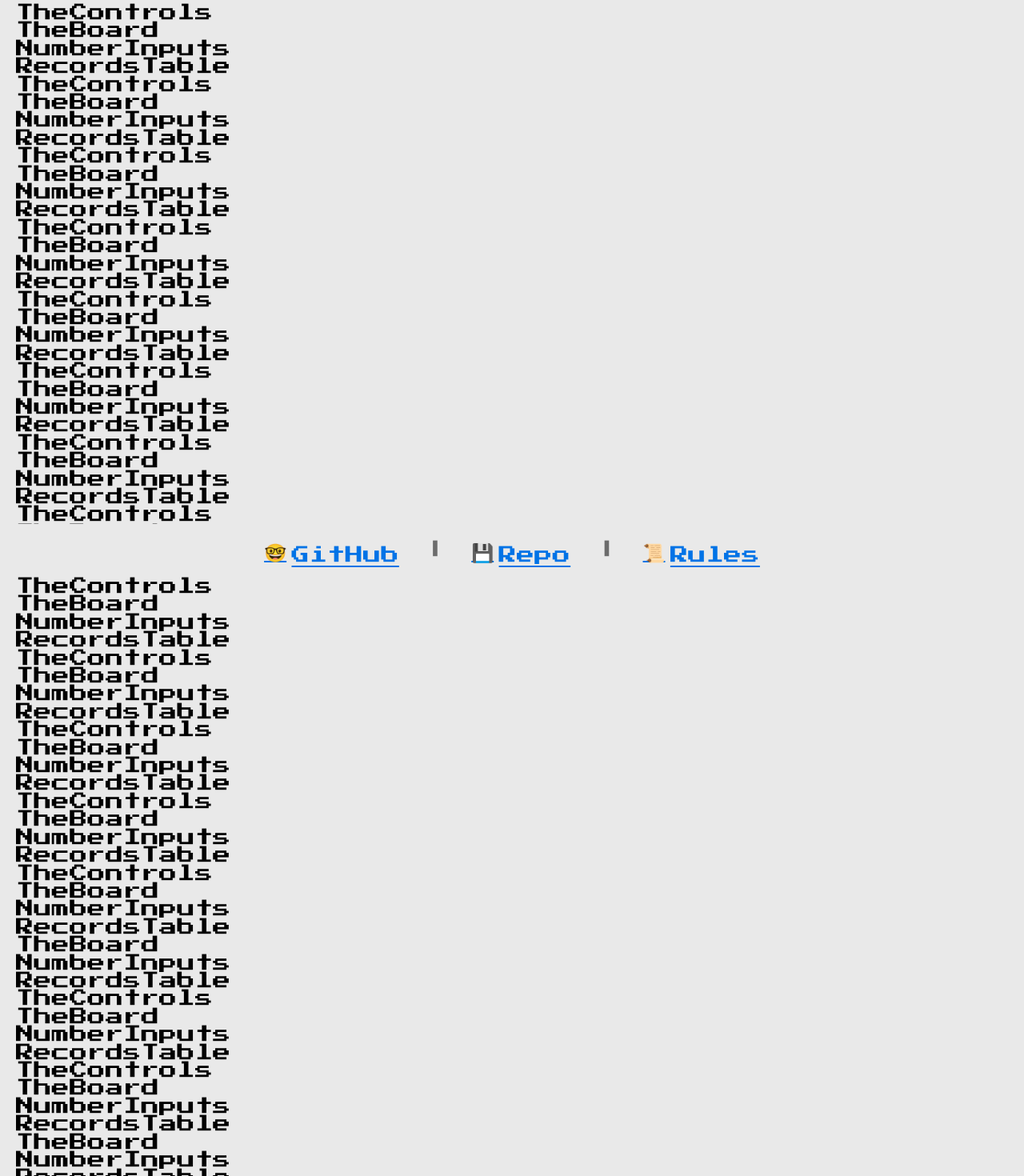
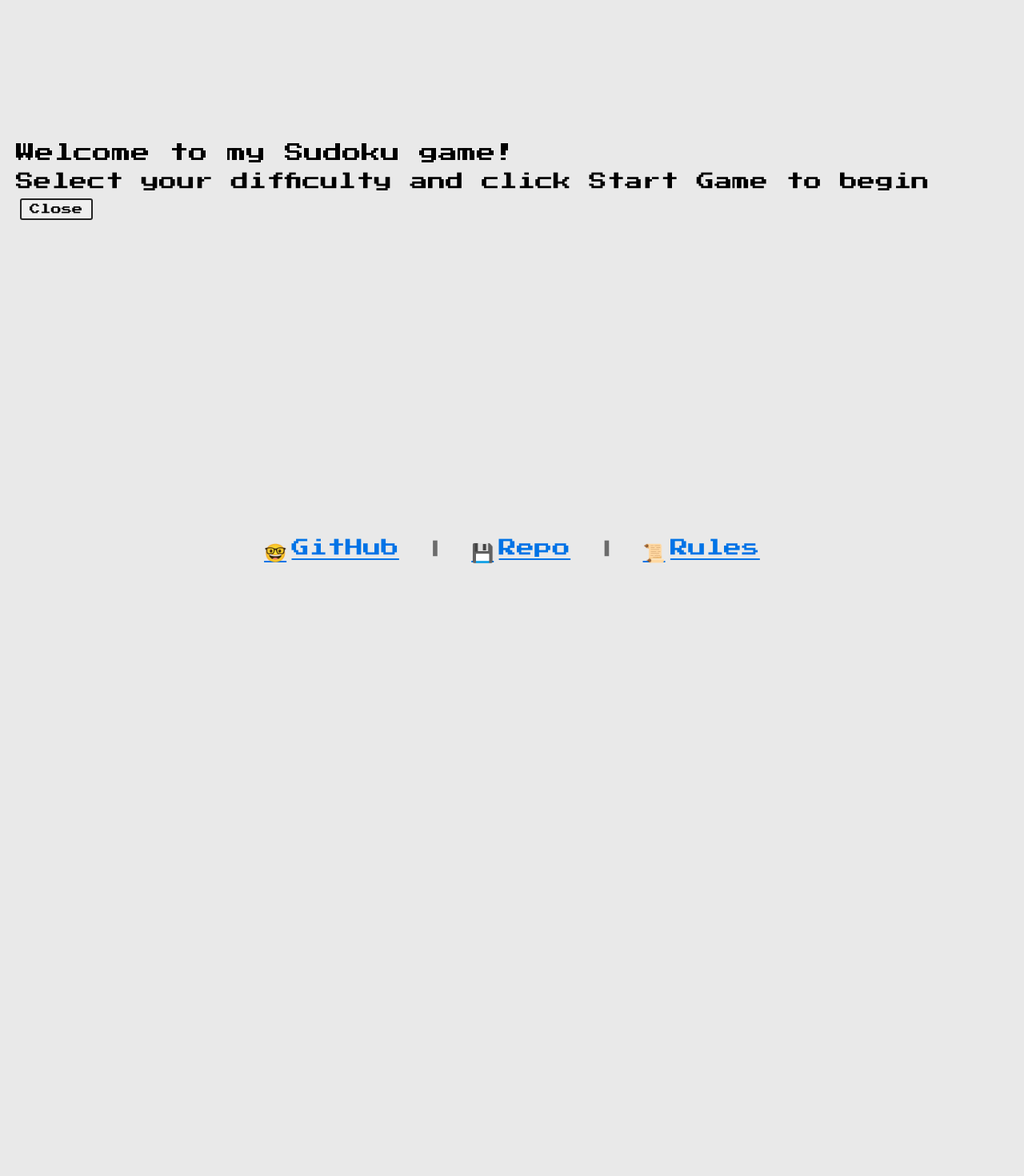
Before and after one commit to mikizuk/vue3-sudoku, a Vue app: page / in a window 1280 px wide. Shown: the part 80-1550 px from the top of the page at 80% size. After the commit the page ends 800 px from the top, so only its background shows below. Built offline with nearby package versions, Linux system fonts and the light colour scheme.

Commit message:
Preparing intro component with styles and animations - wip

```diff
--- a/src/App.vue
+++ b/src/App.vue
@@ -29,34 +29,10 @@ import TheFooter from "@/components/TheFooter.vue";
   display: flex;
   justify-content: space-between;
 
-  padding-block: 4px;
-  padding-inline: 2px;
-
-  @media (min-width: 769px) {
-    padding-block: 12px;
-    padding-inline: 12px;
-  }
-
-  @media (min-width: 1280px) {
-    padding-block: 20px;
-    padding-inline: 20px;
-  }
 }
 
 .main {
-  padding-inline: 2px;
-  padding-block: 4px;
-
-  @media (min-width: 769px) {
-    padding-block: 12px;
-    padding-inline: 12px;
-  }
-
-  @media (min-width: 1280px) {
-    padding-block: 20px;
-    padding-inline: 20px;
-  }
-
+  flex: 1;
 }
 
 .footer {
@@ -67,19 +43,5 @@ import TheFooter from "@/components/TheFooter.vue";
   display: flex;
   justify-content: center;
 
-  padding-block: 4px;
-  padding-inline: 2px;
-
-  @media (min-width: 769px) {
-    padding-block: 12px;
-    padding-inline: 12px;
-    gap: 1rem;
-  }
-
-  @media (min-width: 1280px) {
-    padding-block: 20px;
-    padding-inline: 20px;
-    gap: 2rem;
-  }
 }
 </style>
--- /dev/null
+++ b/src/assets/animations.scss
@@ -0,0 +1,11 @@
+.slide-enter-from,
+.slide-leave-to {
+  opacity: 0;
+  transform: translateY(100%);
+}
+
+.slide-enter-active,
+.slide-leave-active {
+  transition: 0.6s ease-out;
+  /* transition: 0.3s ease-out; */
+}
--- /dev/null
+++ b/src/assets/colors.scss
@@ -0,0 +1,14 @@
+:root {
+  color-scheme: dark light;
+
+  --background-primary: #e9e9e9; /* #f9f9f9 */
+  --background-secondary: #f9f9f9;
+  --border: #e0e0e0;
+  --card: #ffffff;
+  --copy-primary: #242424;
+  --copy-secondary: #6c6c6c;
+  --cta: #0073e6;
+  --cta-active: #005bb5;
+  --cta-text: #ffffff;
+  background: var(--background-primary);
+}
--- a/src/assets/main.css
+++ b/src/assets/main.css
@@ -1,24 +1,12 @@
 @import './_reset.css';
+@import './animations.scss';
+@import './colors.scss';
+@import './rwd.scss';
 
 *,
 *::before,
 *::after {
   box-sizing: border-box;
-}
-
-:root {
-  color-scheme: dark light;
-
-  --background-primary: #e9e9e9; /* #f9f9f9 */
-  --background-secondary: #f9f9f9;
-  --border: #e0e0e0;
-  --card: #ffffff;
-  --copy-primary: #242424;
-  --copy-secondary: #6c6c6c;
-  --cta: #0073e6;
-  --cta-active: #005bb5;
-  --cta-text: #ffffff;
-  background: var(--background-primary);
 }
 
 body {
@@ -43,14 +31,4 @@ body {
   min-height: 100vh;
   max-width: 1280px;
   margin: 0 auto;
-  font-size: 0.7rem;
-
-  /* @media (min-width: 481px) {} */
-  @media (min-width: 769px) {
-    font-size: 1.1rem;
-  }
-
-  @media (min-width: 1280px) {
-    font-size: 1.4rem;
-  }
 }
--- /dev/null
+++ b/src/assets/rwd.scss
@@ -0,0 +1,86 @@
+// **** SECTIONS ***** */
+
+.header {
+  padding-block: 4px;
+  padding-inline: 2px;
+
+  @media (min-width: 769px) {
+    padding-block: 12px;
+    padding-inline: 12px;
+  }
+
+  @media (min-width: 1280px) {
+    padding-block: 20px;
+    padding-inline: 20px;
+  }
+}
+
+.main {
+  padding-block: 20%;
+  padding-inline: 8px;
+
+  @media (min-width: 769px) {
+    padding-block: 22%;
+    padding-inline: 12px;
+  }
+
+  @media (min-width: 1280px) {
+    padding-block: 15%;
+    padding-inline: 20px;
+  }
+}
+
+.footer {
+  padding-block: 4px;
+  padding-inline: 2px;
+  gap: 0.5rem;
+
+  @media (min-width: 769px) {
+    padding-block: 12px;
+    padding-inline: 12px;
+    gap: 1rem;
+  }
+
+  @media (min-width: 1280px) {
+    padding-block: 20px;
+    padding-inline: 20px;
+    gap: 2rem;
+  }
+}
+
+// **** FONTS ***** */
+
+#app {
+  // @media (min-width: 481px) {
+  // }
+  font-size: 0.7rem;
+
+  h1 {
+    font-size: 1.5rem;
+    line-height: 1.8rem;
+    padding-bottom: 0.8rem;
+  }
+  h2 {
+    font-size: 1.4rem;
+    line-height: 1.4rem;
+    padding-bottom: 0.6rem;
+  }
+
+  h3 {
+    font-size: 1rem;
+  }
+
+  p {
+    /* padding-block: 0.5rem; */
+    line-height: 1rem;
+    padding-bottom: 0.5rem;
+  }
+
+  @media (min-width: 769px) {
+    font-size: 1.1rem;
+    // background-color: darkcyan;
+  }
+  @media (min-width: 1280px) {
+    font-size: 1.4rem;
+  }
+}
--- /dev/null
+++ b/src/components/GameControls.vue
@@ -0,0 +1,16 @@
+<script setup lang="ts">
+import RetroButton from '@/slots/RetroButton.vue';
+
+const emit = defineEmits<{
+  (e: 'close'): void
+}>()
+
+const close = () => emit('close')
+
+</script>
+
+<template>
+  <div>Difficulty</div>
+  <RetroButton @click="close()">Start/reset game</RetroButton>
+
+</template>
--- a/src/components/TheFooter.vue
+++ b/src/components/TheFooter.vue
@@ -22,7 +22,6 @@ import EmojiText from '@/slots/EmojiText.vue';
     <EmojiText>
       <template #emoji>📜</template>
       <template #text>Rules</template>
-      <!-- <template #text>Game rules</template> -->
     </EmojiText>
   </a>
 </template>
--- a/src/components/TheHeader.vue
+++ b/src/components/TheHeader.vue
@@ -11,7 +11,7 @@ import EmojiText from '@/slots/EmojiText.vue';
   </EmojiText>
   <nav class="nav">
     <ul class="nav-list">
-      <li>
+      <li class="nav-list__item">
         <EmojiText>
           <template #emoji>🙋</template>
           <!-- <template #text>Scoring explained</template> -->
@@ -28,10 +28,5 @@ import EmojiText from '@/slots/EmojiText.vue';
     display: flex;
     gap: 0.7rem;
   }
-
-  /* nav-list__item */
-  // .nav-list__link {  }
-
-  // .nav-list__link:hover {  }
 }
 </style>
--- /dev/null
+++ b/src/components/TheIntro.vue
@@ -0,0 +1,24 @@
+<script setup lang="ts">
+import RetroButton from '@/slots/RetroButton.vue';
+
+// import GameControls from "@/components/GameControls.vue";
+
+const emit = defineEmits<{
+  (e: 'close'): void
+}>()
+
+const close = () => emit('close')
+</script>
+
+<template>
+  <h1>
+    Welcome to my Sudoku game!
+  </h1>
+  <p>Select your difficulty and click Start Game to begin</p>
+  <!-- <GameControls /> -->
+  <!-- <button @click="close()">Close</button> -->
+  <RetroButton @click="close()">Close</RetroButton>
+
+
+
+</template>
--- a/src/components/TheSudoku.vue
+++ b/src/components/TheSudoku.vue
@@ -1,232 +1,40 @@
+<script setup lang="ts">
+import { onMounted, ref } from 'vue';
+import TheIntro from '@/components/TheIntro.vue';
+
+const showIntro = ref<null | boolean>(null);
+
+onMounted(() => showIntro.value = true)
+const foo = () => {
+  console.info('showIntro!',);
+  showIntro.value = false
+}
+</script>
+
 <template>
-  <section>
-    <p>TheControls</p>
+  <Transition name="slide" mode="out-in">
+    <section v-if="showIntro">
+      <TheIntro @close="foo" />
     </section>
-  <section>
-    <p>TheBoard</p>
+    <section v-else-if="showIntro === false">
+      Game
     </section>
-  <section>
-    <p>NumberInputs</p>
-  </section>
-  <section>
-    <p>RecordsTable</p>
-  </section>
-  <section>
-    <p>TheControls</p>
-  </section>
-  <section>
-    <p>TheBoard</p>
-  </section>
-  <section>
-    <p>NumberInputs</p>
-  </section>
-  <section>
-    <p>RecordsTable</p>
-  </section>
-  <section>
-    <p>TheControls</p>
-  </section>
-  <section>
-    <p>TheBoard</p>
-  </section>
-  <section>
-    <p>NumberInputs</p>
-  </section>
-  <section>
-    <p>RecordsTable</p>
-  </section>
-  <section>
-    <p>TheControls</p>
-  </section>
-  <section>
-    <p>TheBoard</p>
-  </section>
-  <section>
-    <p>NumberInputs</p>
-  </section>
-  <section>
-    <p>RecordsTable</p>
-  </section>
-  <section>
-    <p>TheControls</p>
-  </section>
-  <section>
-    <p>TheBoard</p>
-  </section>
-  <section>
-    <p>NumberInputs</p>
-  </section>
-  <section>
-    <p>RecordsTable</p>
-  </section>
-  <section>
-    <p>TheControls</p>
-  </section>
-  <section>
-    <p>TheBoard</p>
-  </section>
-  <section>
-    <p>NumberInputs</p>
-  </section>
-  <section>
-    <p>RecordsTable</p>
-  </section>
-  <section>
-    <p>TheControls</p>
-  </section>
-  <section>
-    <p>TheBoard</p>
-  </section>
-  <section>
-    <p>NumberInputs</p>
-  </section>
-  <section>
-    <p>RecordsTable</p>
-  </section>
+  </Transition>
 
-  <section>
-    <p>TheControls</p>
-  </section>
-  <section>
-    <p>TheBoard</p>
-  </section>
-  <section>
-    <p>NumberInputs</p>
-  </section>
-  <section>
-    <p>RecordsTable</p>
-  </section>
-  <section>
-    <p>TheControls</p>
-  </section>
-  <section>
-    <p>TheBoard</p>
-  </section>
-  <section>
-    <p>NumberInputs</p>
-  </section>
-  <section>
-    <p>RecordsTable</p>
-  </section>
-  <section>
-    <p>TheControls</p>
-  </section>
-  <section>
-    <p>TheBoard</p>
-  </section>
-  <section>
-    <p>NumberInputs</p>
-  </section>
-  <section>
-    <p>RecordsTable</p>
-  </section>
-  <section>
+  <!-- <section>
       <p>TheControls</p>
     </section>
 
     <section>
       <p>TheBoard</p>
     </section>
+
     <section>
-    <p>NumberInputs</p>
-  </section>
-  <section>
-    <p>RecordsTable</p>
-  </section>
-  <section>
-    <p>TheControls</p>
-  </section>
-  <section>
-    <p>TheBoard</p>
-  </section>
-  <section>
-    <p>NumberInputs</p>
-  </section>
-  <section>
-    <p>RecordsTable</p>
-  </section>
-  <section>
-    <p>TheControls</p>
-  </section>
-  <section>
-    <p>TheBoard</p>
-  </section>
-  <section>
-    <p>NumberInputs</p>
-  </section>
-  <section>
-    <p>RecordsTable</p>
+      <p>TheDigits</p>
     </section>
 
     <section>
-    <p>TheBoard</p>
-  </section>
-  <section>
-    <p>NumberInputs</p>
-  </section>
-  <section>
       <p>RecordsTable</p>
-  </section>
-  <section>
-    <p>TheControls</p>
-  </section>
-  <section>
-    <p>TheBoard</p>
-  </section>
-  <section>
-    <p>NumberInputs</p>
-  </section>
-  <section>
-    <p>RecordsTable</p>
-  </section>
-  <section>
-    <p>TheControls</p>
-  </section>
-  <section>
-    <p>TheBoard</p>
-  </section>
-  <section>
-    <p>NumberInputs</p>
-  </section>
-  <section>
-    <p>RecordsTable</p>
-  </section>
-
-  <section>
-    <p>TheBoard</p>
-  </section>
-  <section>
-    <p>NumberInputs</p>
-  </section>
-  <section>
-    <p>RecordsTable</p>
-  </section>
-  <section>
-    <p>TheControls</p>
-  </section>
-  <section>
-    <p>TheBoard</p>
-  </section>
-  <section>
-    <p>NumberInputs</p>
-  </section>
-  <section>
-    <p>RecordsTable</p>
-  </section>
-  <section>
-    <p>TheControls</p>
-  </section>
-  <section>
-    <p>TheBoard</p>
-  </section>
-  <section>
-    <p>NumberInputs</p>
-  </section>
-  <section>
-    <p>RecordsTable</p>
-  </section>
+    </section> -->
 
 </template>
-<script setup lang="ts">
-
-</script>
--- /dev/null
+++ b/src/slots/RetroButton.vue
@@ -0,0 +1,21 @@
+<script setup lang="ts">
+
+</script>
+<template>
+  <button class="retro-button">
+    <slot />
+  </button>
+</template>
+
+<style scoped>
+.retro-button {
+  /* color: #fff; */
+  /* background: linear-gradient(315deg, #42d392 25%, #647eff); */
+  border: 2px solid var(--copy-primary);
+  padding: 5px 10px;
+  margin: 5px;
+  border-radius: 3px;
+  cursor: pointer;
+  font-family: 'Press Start 2P', serif;
+}
+</style>
```
Lines whose indentation alone changed are shown as unchanged.
